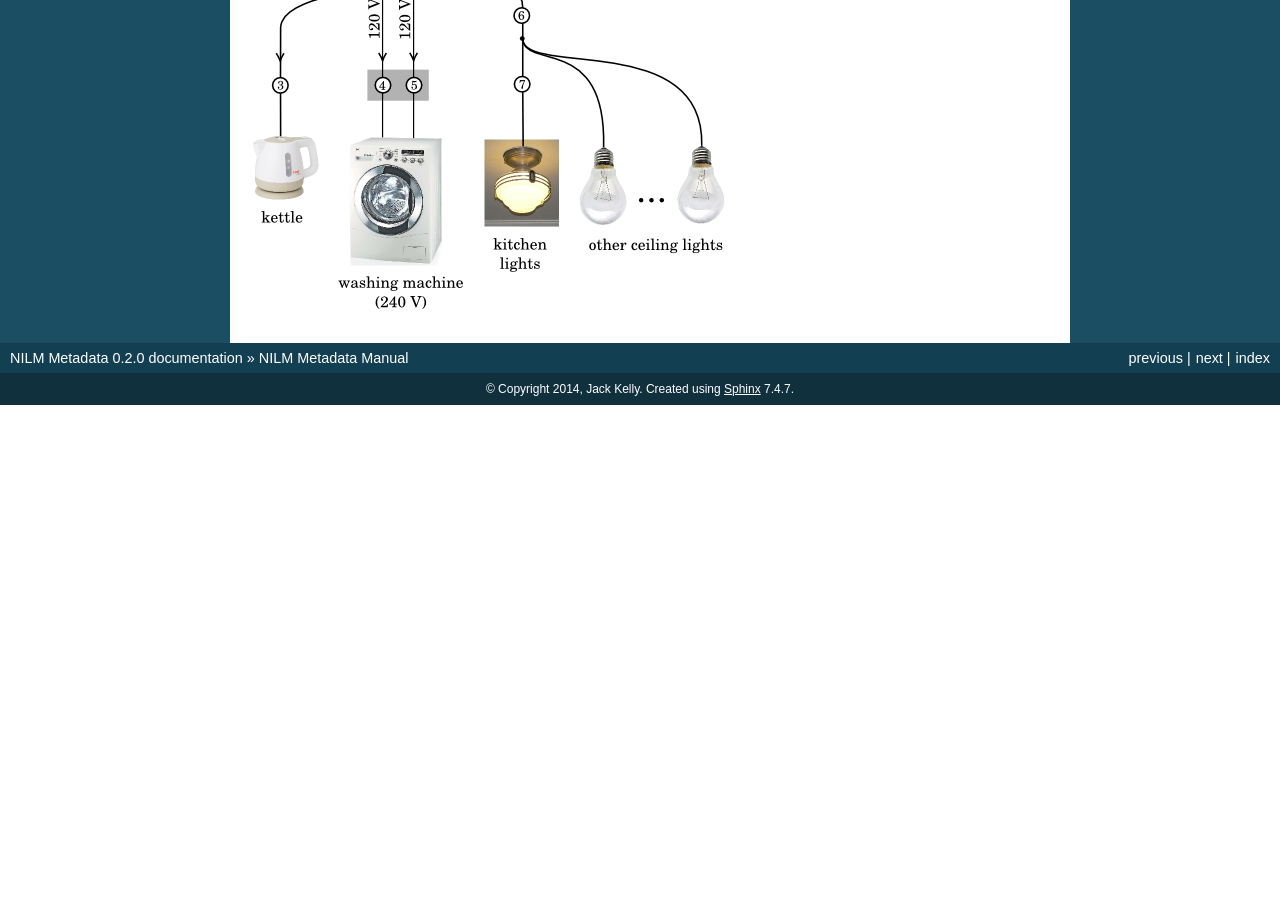
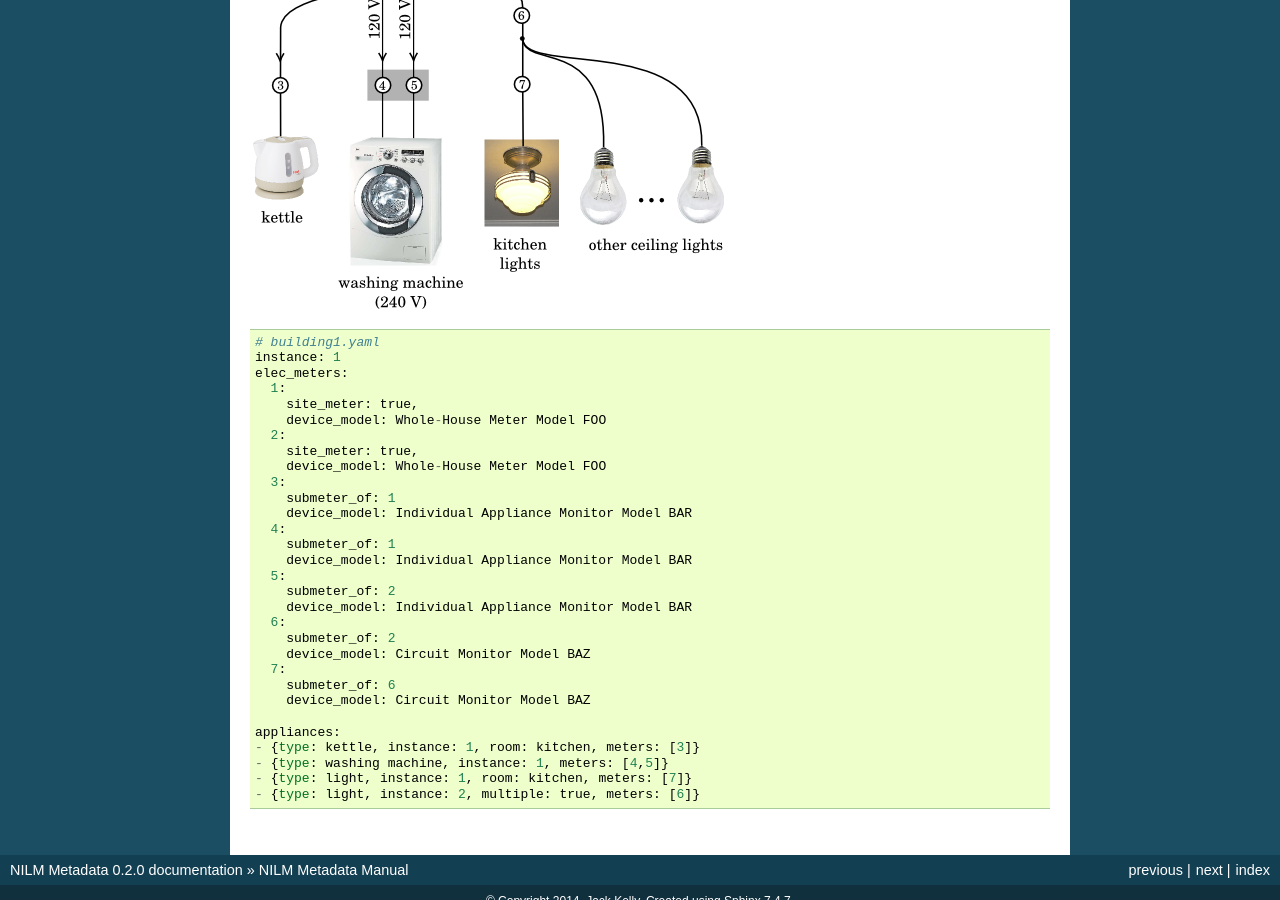
Before and after one commit to nilmtk/nilm_metadata, a Sphinx documentation site: the page built from docs/source/manual.rst, in a window 1280 px wide and 900 px high, scrolled down 994 px. Built offline with Sphinx 7.4.7, drawn with Linux system fonts in a browser that asks for light colours; before the commit the page ends 1399 px from its top, so only the background shows below that.

Commit message:
adding metadata example

```diff
--- a/docs/source/manual.rst
+++ b/docs/source/manual.rst
@@ -18,3 +18,36 @@ Appliances, hence the box representing the Appliance class slightly protrudes
 into the ‘common metadata’ area on the right.
 
 .. image:: circuit_no_metadata.png
+
+::
+
+  # building1.yaml
+  instance: 1
+  elec_meters:
+    1:
+      site_meter: true,
+      device_model: Whole-House Meter Model FOO
+    2:
+      site_meter: true,
+      device_model: Whole-House Meter Model FOO
+    3:
+      submeter_of: 1
+      device_model: Individual Appliance Monitor Model BAR
+    4:
+      submeter_of: 1
+      device_model: Individual Appliance Monitor Model BAR
+    5:
+      submeter_of: 2
+      device_model: Individual Appliance Monitor Model BAR
+    6:
+      submeter_of: 2
+      device_model: Circuit Monitor Model BAZ
+    7:
+      submeter_of: 6
+      device_model: Circuit Monitor Model BAZ
+
+  appliances:
+  - {type: kettle, instance: 1, room: kitchen, meters: [3]}
+  - {type: washing machine, instance: 1, meters: [4,5]}
+  - {type: light, instance: 1, room: kitchen, meters: [7]}
+  - {type: light, instance: 2, multiple: true, meters: [6]}
```
